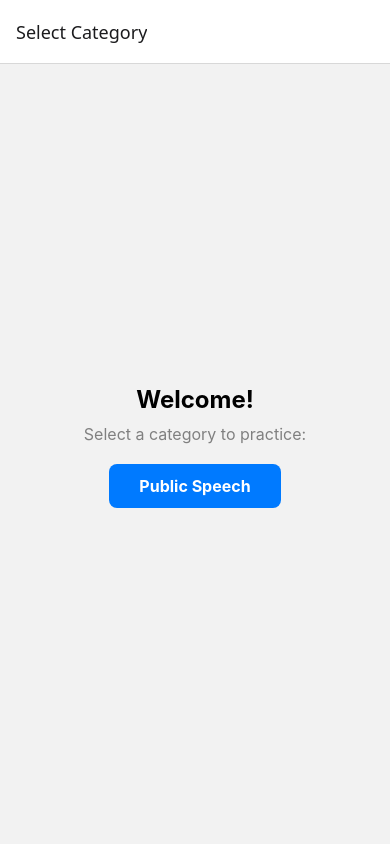
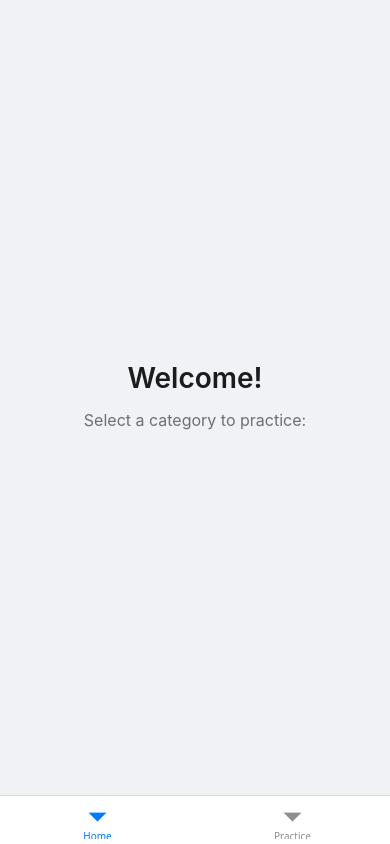
Before and after one commit to msamim10/speechapp, a React Native app: screen / in a window 390 px wide. Built offline with nearby package versions, Linux system fonts and the light colour scheme.

Commit message:
new features

```diff
--- a/App.js
+++ b/App.js
@@ -1,32 +1,84 @@
 import * as React from 'react';
-import { NavigationContainer } from '@react-navigation/native';
+import { NavigationContainer, getFocusedRouteNameFromRoute } from '@react-navigation/native';
 import { createNativeStackNavigator } from '@react-navigation/native-stack';
-import HomeScreen from './HomeScreen';
+import { createBottomTabNavigator } from '@react-navigation/bottom-tabs';
+
+// Import Screens
+import HomeScreen from './HomeScreen'; // Home tab component
+import CategorySelectionScreen from './CategorySelectionScreen'; // Start of practice flow
 import PromptSelectionScreen from './PromptSelectionScreen';
 import TeleprompterScreen from './TeleprompterScreen';
+// Removed SavedPromptsScreen and SettingsScreen imports
 
+// Define Navigators
 const Stack = createNativeStackNavigator();
+const Tab = createBottomTabNavigator();
 
-function App() {
+// Define the Stack for the Practice Flow
+function PracticeStack() {
   return (
-    <NavigationContainer>
-      <Stack.Navigator initialRouteName="Home">
+    // This Stack Navigator handles navigation within the Practice tab
+    <Stack.Navigator
+      initialRouteName="CategorySelection"
+      screenOptions={{ headerShown: false }} // Headers managed within this stack if needed, or none
+    >
       <Stack.Screen
-          name="Home"
-          component={HomeScreen}
-          options={{ title: 'Select Category' }}
+        name="CategorySelection"
+        component={CategorySelectionScreen}
+        // options={{ title: 'Select Category' }} // Example if header was shown
       />
       <Stack.Screen
         name="PromptSelection"
         component={PromptSelectionScreen}
-          options={({ route }) => ({ title: `${route.params?.category || 'Select'} Prompt` })}
       />
       <Stack.Screen
         name="Teleprompter"
         component={TeleprompterScreen}
-          options={{ headerShown: false }}
+        // Remove options from here, handle visibility in Tab options
+        // options={{
+        //   tabBarStyle: { display: 'none' },
+        // }}
       />
     </Stack.Navigator>
+  );
+}
+
+// Main App Component using Tab Navigator with two tabs
+function App() {
+  return (
+    <NavigationContainer>
+      {/* Tab Navigator is the main navigator */}
+      <Tab.Navigator
+        initialRouteName="HomeTab" // Start on the Home tab
+        // Optional: Customize Tab Bar appearance here
+        screenOptions={{ headerShown: false }} // Hide headers for Tab screens by default
+      >
+        {/* Home Tab: Links directly to HomeScreen */}
+        <Tab.Screen
+          name="HomeTab"
+          component={HomeScreen}
+          options={{
+            title: 'Home',
+            // headerShown: false, // Keep header hidden consistent with others
+            // Add tabBarIcon later
+          }}
+        />
+        {/* Practice Tab: Dynamically hide tab bar based on nested route */}
+        <Tab.Screen
+          name="PracticeTab"
+          component={PracticeStack}
+          options={({ route }) => { // Options can be a function
+            // Get the name of the currently focused route in the PracticeStack
+            const routeName = getFocusedRouteNameFromRoute(route) ?? 'CategorySelection';
+            // Hide the tab bar if the focused screen is Teleprompter
+            const display = routeName === 'Teleprompter' ? 'none' : 'flex';
+            return {
+              title: 'Practice',
+              tabBarStyle: { display }, // Set display style dynamically
+            };
+          }}
+        />
+      </Tab.Navigator>
     </NavigationContainer>
   );
 }
--- /dev/null
+++ b/CategorySelectionScreen.js
@@ -0,0 +1,70 @@
+import React from 'react';
+import { View, Text, StyleSheet, TouchableOpacity } from 'react-native';
+import { useNavigation } from '@react-navigation/native';
+import colors from './constants/colors'; // Import colors
+
+function CategorySelectionScreen() {
+  const navigation = useNavigation();
+
+  return (
+    <View style={styles.container}>
+      {/* <Text style={styles.title}>Select a Category</Text> */}
+
+      {/* Button to navigate to Prompt Selection for All Prompts (Random) */}
+      <TouchableOpacity
+        style={styles.categoryButton}
+        onPress={() => navigation.navigate('PromptSelection', { category: 'All' })} // Pass 'All' category
+        activeOpacity={0.7} // Added feedback
+      >
+        <Text style={styles.buttonText}>Random</Text>
+      </TouchableOpacity>
+
+      {/* Add more category buttons here in the future */}
+      {/* Example:
+      <TouchableOpacity
+        style={styles.categoryButton}
+        onPress={() => navigation.navigate('PromptSelection', { category: 'Public Speech' })}
+      >
+        <Text style={styles.buttonText}>Public Speech</Text>
+      </TouchableOpacity>
+      */}
+    </View>
+  );
+}
+
+const styles = StyleSheet.create({
+  container: {
+    flex: 1,
+    padding: 25, // Consistent padding
+    paddingTop: 50, // Add padding for status bar
+    backgroundColor: colors.background, // Use background color
+    justifyContent: 'flex-start',
+    alignItems: 'flex-start',
+  },
+  title: { // Keeping commented out title styling consistent just in case
+    fontSize: 24,
+    fontWeight: '600',
+    marginBottom: 30,
+    color: colors.textPrimary,
+  },
+  categoryButton: {
+    backgroundColor: colors.primary, // Use primary color
+    paddingVertical: 15,
+    paddingHorizontal: 40,
+    borderRadius: 10, // Consistent rounding
+    // Add shadow for depth
+    shadowColor: '#000',
+    shadowOffset: { width: 0, height: 2 },
+    shadowOpacity: 0.2,
+    shadowRadius: 4,
+    elevation: 4,
+    marginTop: 10, // Add some margin from the top nav bar
+  },
+  buttonText: {
+    color: colors.buttonText, // Use button text color
+    fontSize: 18,
+    fontWeight: 'bold',
+  },
+});
+
+export default CategorySelectionScreen;
--- a/HomeScreen.js
+++ b/HomeScreen.js
@@ -1,6 +1,7 @@
 import React from 'react';
-import { View, Text, Button, StyleSheet, TouchableOpacity } from 'react-native';
+import { View, Text, StyleSheet, TouchableOpacity } from 'react-native';
 import { useNavigation } from '@react-navigation/native';
+import colors from './constants/colors';
 
 function HomeScreen() {
   const navigation = useNavigation();
@@ -10,15 +11,18 @@ function HomeScreen() {
       <Text style={styles.title}>Welcome!</Text>
       <Text style={styles.subtitle}>Select a category to practice:</Text>
 
-      {/* Button to navigate to Prompt Selection for Public Speech */}
+      {/* Button to navigate to Category Selection - REMOVED */}
+      {/*
       <TouchableOpacity
-        style={styles.categoryButton}
-        onPress={() => navigation.navigate('PromptSelection', { category: 'Public Speech' })} // Pass category name
+        style={styles.actionButton}
+        onPress={() => navigation.navigate('CategorySelection')}
+        activeOpacity={0.7}
       >
-        <Text style={styles.buttonText}>Public Speech</Text>
+        <Text style={styles.actionButtonText}>Let's Practice</Text>
       </TouchableOpacity>
+      */}
 
-      {/* Add more category buttons here later */}
+      {/* Removed old category buttons */}
     </View>
   );
 }
@@ -28,28 +32,37 @@ const styles = StyleSheet.create({
     flex: 1,
     justifyContent: 'center',
     alignItems: 'center',
-    padding: 20,
+    padding: 25,
+    paddingTop: 50,
+    backgroundColor: colors.background,
   },
   title: {
-    fontSize: 24,
-    fontWeight: 'bold',
-    marginBottom: 10,
+    fontSize: 28,
+    fontWeight: '600',
+    marginBottom: 15,
+    color: colors.textPrimary,
+    textAlign: 'center',
   },
   subtitle: {
     fontSize: 16,
-    marginBottom: 20,
-    color: 'gray',
+    marginBottom: 30,
+    color: colors.textSecondary,
+    textAlign: 'center',
   },
-  categoryButton: {
-    backgroundColor: '#007AFF',
-    paddingVertical: 12,
-    paddingHorizontal: 30,
-    borderRadius: 8,
-    marginBottom: 15,
+  actionButton: {
+    backgroundColor: colors.primary,
+    paddingVertical: 15,
+    paddingHorizontal: 40,
+    borderRadius: 10,
+    shadowColor: '#000',
+    shadowOffset: { width: 0, height: 2 },
+    shadowOpacity: 0.2,
+    shadowRadius: 4,
+    elevation: 4,
   },
-  buttonText: {
-    color: '#FFFFFF',
-    fontSize: 16,
+  actionButtonText: {
+    color: colors.buttonText,
+    fontSize: 18,
     fontWeight: 'bold',
   },
 });
--- a/PromptSelectionScreen.js
+++ b/PromptSelectionScreen.js
@@ -1,33 +1,73 @@
 import React from 'react';
-import { View, Text, FlatList, TouchableOpacity, StyleSheet } from 'react-native';
+import { View, Text, FlatList, TouchableOpacity, StyleSheet, Image } from 'react-native';
 import { promptsData } from './data/prompts.js'; // Import the full data
+import colors from './constants/colors'; // Import colors
 
 function PromptSelectionScreen({ route, navigation }) {
   // Get the category passed from HomeScreen
   const { category } = route.params;
 
-  // Filter the prompts based on the passed category
-  const categoryPrompts = promptsData.filter(prompt => prompt.category === category);
+  // Determine which prompts to display
+  const displayPrompts = category === 'All'
+    ? promptsData // Show all if category is 'All'
+    : promptsData.filter(prompt => prompt.category === category); // Otherwise, filter
+
+  // Determine the header text
+  const headerText = category === 'All' ? 'All Prompts' : `${category} Prompts`;
 
   const handleSelectPrompt = (item) => {
-    // Navigate to Teleprompter, passing the selected ID and the list for this category
+    // Navigate to Teleprompter, passing the selected ID and the appropriate list
     navigation.navigate('Teleprompter', {
       selectedPromptId: item.id,
-      categoryPrompts: categoryPrompts, // Pass the filtered list
+      categoryPrompts: displayPrompts, // Pass the list being displayed
     });
   };
 
+  // --- New Handler for Random Prompt Selection ---
+  const handleRandomPromptSelect = () => {
+    if (displayPrompts && displayPrompts.length > 0) {
+      const randomIndex = Math.floor(Math.random() * displayPrompts.length);
+      const randomPrompt = displayPrompts[randomIndex];
+      handleSelectPrompt(randomPrompt); // Reuse existing navigation logic
+    }
+  };
+  // --- End New Handler ---
+
   const renderItem = ({ item }) => (
-    <TouchableOpacity style={styles.item} onPress={() => handleSelectPrompt(item)}>
-      <Text style={styles.title}>{item.title}</Text>
+    <TouchableOpacity
+      style={styles.promptCard}
+      onPress={() => handleSelectPrompt(item)}
+      activeOpacity={0.7}
+    >
+      <View style={styles.cardContent}>
+        <Image
+          source={item.image}
+          style={styles.promptImageThumbnail}
+          resizeMode="cover"
+        />
+        <Text style={styles.promptTitle}>{item.title}</Text>
+      </View>
     </TouchableOpacity>
   );
 
   return (
     <View style={styles.container}>
-      <Text style={styles.header}>{category} Prompts</Text>
+      {/* <Text style={styles.header}>{headerText}</Text> */}
+
+      {/* --- Add Random Prompt Button --- */}
+      {displayPrompts && displayPrompts.length > 0 && (
+        <TouchableOpacity
+          style={styles.randomButton}
+          onPress={handleRandomPromptSelect}
+          activeOpacity={0.7}
+        >
+          <Text style={styles.randomButtonText}>Choose Random Prompt</Text>
+        </TouchableOpacity>
+      )}
+      {/* --- End Random Prompt Button --- */}
+
       <FlatList
-        data={categoryPrompts} // Use the filtered list
+        data={displayPrompts} // Use the determined list
         renderItem={renderItem}
         keyExtractor={item => item.id}
         ListEmptyComponent={<Text>No prompts found for this category.</Text>}
@@ -39,27 +79,65 @@ function PromptSelectionScreen({ route, navigation }) {
 const styles = StyleSheet.create({
   container: {
     flex: 1,
-    padding: 20,
-    backgroundColor: '#f5f5f5',
+    padding: 15,
+    paddingTop: 50,
+    backgroundColor: colors.background,
   },
   header: {
-    fontSize: 22,
-    fontWeight: 'bold',
+    fontSize: 24,
+    fontWeight: '600',
     marginBottom: 20,
     textAlign: 'center',
+    color: colors.textPrimary,
   },
-  item: {
-    backgroundColor: '#ffffff',
-    padding: 18,
-    marginBottom: 10,
+  promptCard: {
+    backgroundColor: colors.cardBackground,
+    borderRadius: 10,
+    padding: 15,
+    marginBottom: 15,
+    shadowColor: '#000',
+    shadowOffset: { width: 0, height: 1 },
+    shadowOpacity: 0.15,
+    shadowRadius: 3,
+    elevation: 2,
+  },
+  cardContent: {
+    flexDirection: 'row',
+    alignItems: 'center',
+  },
+  promptImageThumbnail: {
+    width: 60,
+    height: 60,
     borderRadius: 8,
-    borderWidth: 1,
-    borderColor: '#ddd',
+    marginRight: 15,
   },
-  title: {
+  promptTitle: {
     fontSize: 16,
-    color: '#333',
+    fontWeight: '500',
+    color: colors.textPrimary,
+    flex: 1,
   },
+  // --- Style for Random Button ---
+  randomButton: {
+    backgroundColor: colors.success,
+    paddingVertical: 12,
+    paddingHorizontal: 25,
+    borderRadius: 10,
+    alignItems: 'center',
+    marginBottom: 20,
+    alignSelf: 'center',
+    shadowColor: '#000',
+    shadowOffset: { width: 0, height: 2 },
+    shadowOpacity: 0.2,
+    shadowRadius: 4,
+    elevation: 4,
+  },
+  randomButtonText: {
+    color: colors.buttonText,
+    fontSize: 16,
+    fontWeight: 'bold',
+  },
+  // --- End Style for Random Button ---
 });
 
 export default PromptSelectionScreen;
--- /dev/null
+++ b/constants/colors.js
@@ -0,0 +1,11 @@
+const colors = {
+  primary: '#007AFF',      // Blue for buttons and highlights
+  background: '#f0f2f5',  // Light grey background
+  cardBackground: '#ffffff', // White for cards
+  textPrimary: '#1c1c1e',    // Very dark grey for primary text
+  textSecondary: '#6e6e73', // Medium grey for secondary text
+  buttonText: '#ffffff',    // White for text on primary buttons
+  success: '#28a745',      // Green for success/random button
+};
+
+export default colors;
--- a/package.json
+++ b/package.json
@@ -11,16 +11,17 @@
   },
   "dependencies": {
     "@react-native-community/slider": "4.5.5",
+    "@react-navigation/bottom-tabs": "^7.3.10",
     "@react-navigation/native": "^7.1.6",
     "@react-navigation/native-stack": "^7.3.10",
     "expo": "~52.0.46",
+    "expo-av": "~15.0.2",
     "expo-status-bar": "~2.0.1",
     "react": "18.3.1",
     "react-native": "0.76.9",
     "react-native-paper": "^5.13.3",
     "react-native-safe-area-context": "4.12.0",
-    "react-native-screens": "~4.4.0",
-    "expo-av": "~15.0.2"
+    "react-native-screens": "~4.4.0"
   },
   "devDependencies": {
     "@babel/core": "^7.20.0"
```
Also changed, not shown: 2 other files (tests, documents, lock files or other folders). Lines whose indentation alone changed are shown as unchanged.
